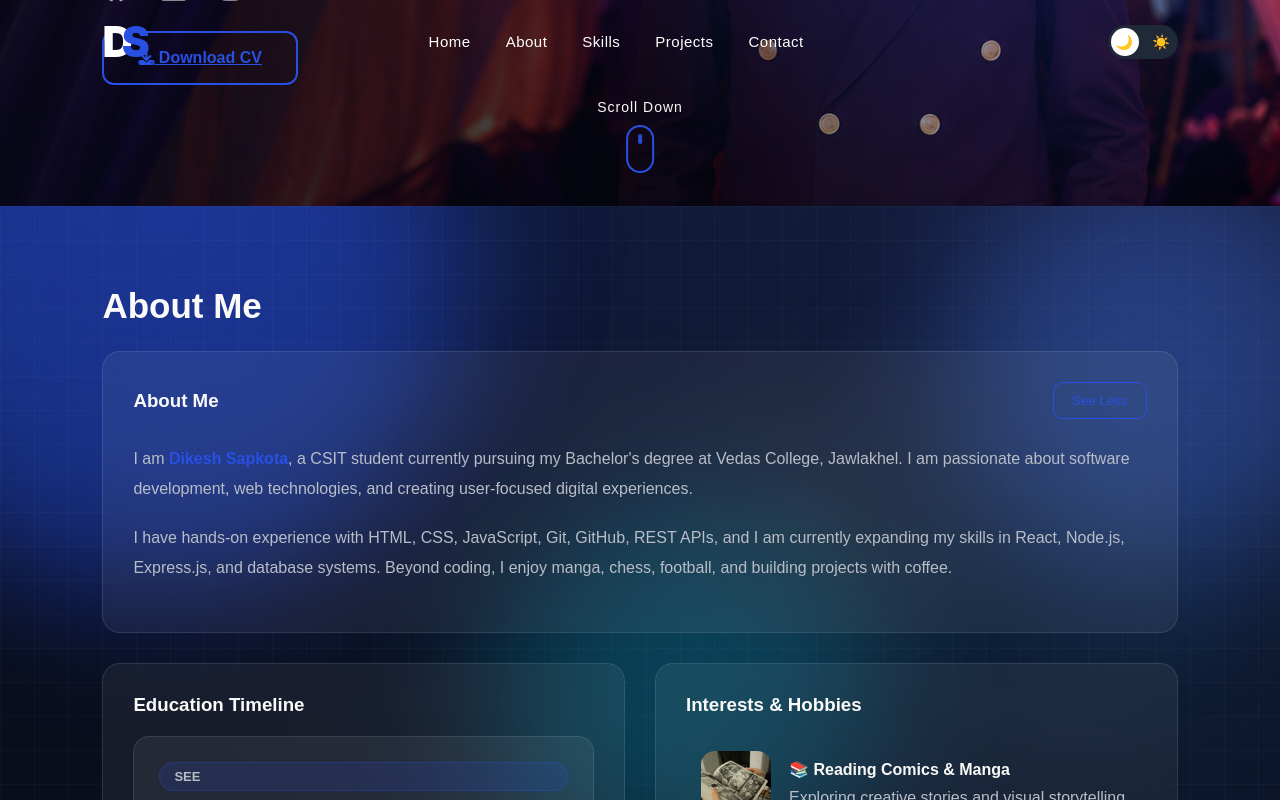
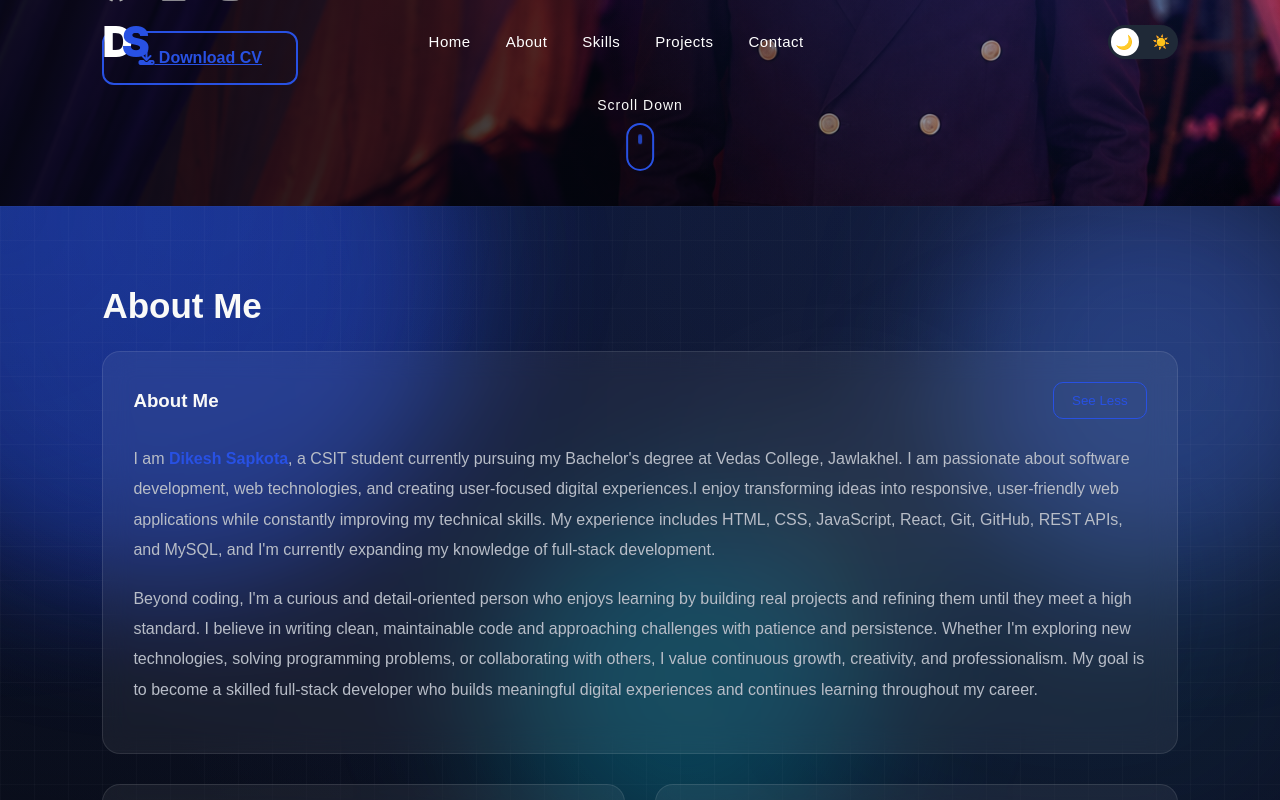
Before and after one commit to dikeshsapkota/Portfolio-2.0, a React (Vite) app: page / in a window 1280 px wide. Both pictures are taken after a click on the button "See More". Shown: the part 594-1394 px from the top of the page. Built offline with nearby package versions, Linux system fonts and the light colour scheme.

Commit message:
about me

```diff
--- a/src/components/About.jsx
+++ b/src/components/About.jsx
@@ -55,15 +55,22 @@ const currentEducation = educationTimeline[educationIndex];
             I am <strong>Dikesh Sapkota</strong>, a CSIT student currently
             pursuing my Bachelor's degree at Vedas College, Jawlakhel. I am
             passionate about software development, web technologies, and creating
-            user-focused digital experiences.
+            user-focused digital experiences.I enjoy transforming ideas into responsive,
+             user-friendly web applications while constantly improving my technical skills.
+              My experience includes HTML, CSS, JavaScript, React, Git, GitHub, REST APIs, and MySQL,
+             and I'm currently expanding my knowledge of full-stack development.
           </p>
 
           {showMore && (
             <p>
-              I have hands-on experience with HTML, CSS, JavaScript, Git,
-              GitHub, REST APIs, and I am currently expanding my skills in
-              React, Node.js, Express.js, and database systems. Beyond coding, I
-              enjoy manga, chess, football, and building projects with coffee.
+              Beyond coding, I'm a curious and detail-oriented person who enjoys
+               learning by building real projects and refining them until they meet
+                a high standard. I believe in writing clean, maintainable code and
+                approaching challenges with patience and persistence. Whether I'm
+                exploring new technologies, solving programming problems, or collaborating
+                 with others, I value continuous growth, creativity, and professionalism.
+                  My goal is to become a skilled full-stack developer who builds meaningful
+                  digital experiences and continues learning throughout my career.
             </p>
           )}
         </div>
```
Lines whose indentation alone changed are shown as unchanged.
